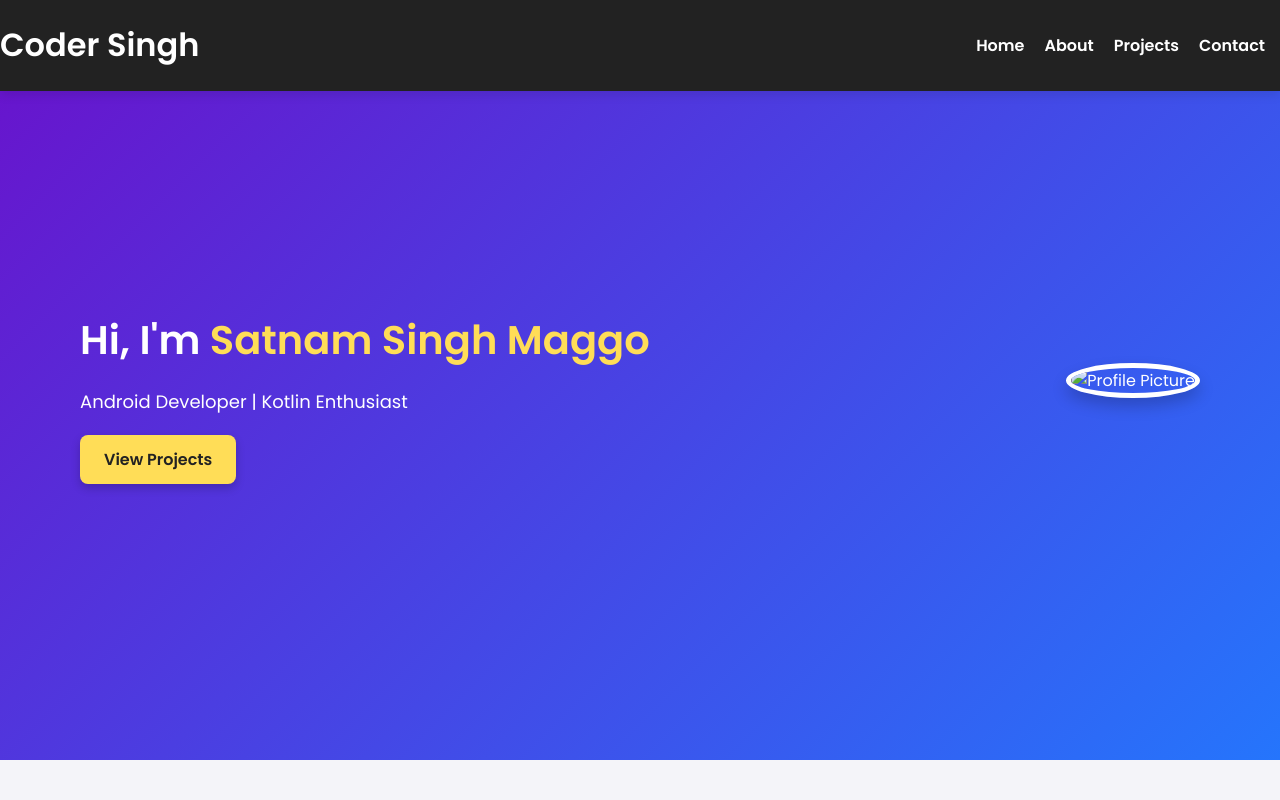
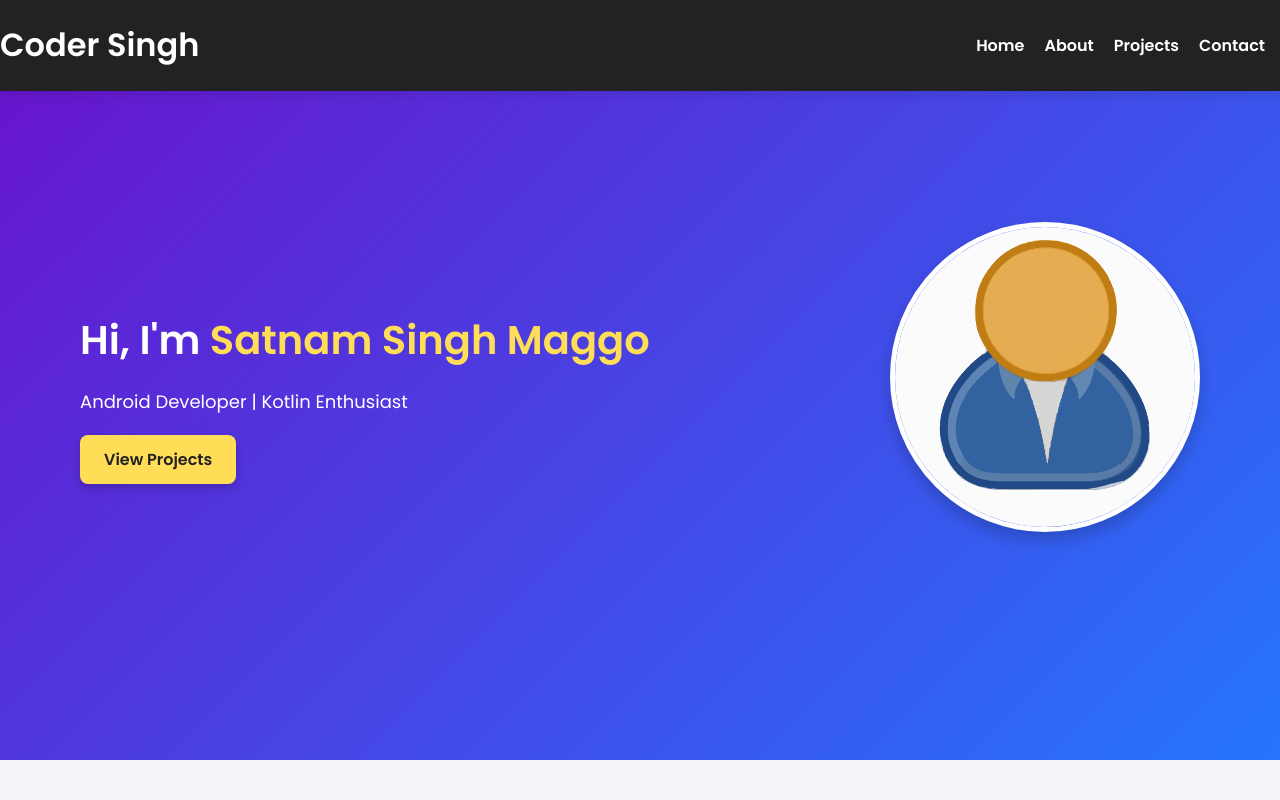
Before and after one commit to CoderSingh1/CoderSingh1.github.io, a plain HTML site: page index.html in a window 1280 px wide. Shown: the top 800 px of the page. Drawn offline with Linux system fonts and the light colour scheme.

Commit message:
Update index.html

```diff
--- a/index.html
+++ b/index.html
@@ -29,7 +29,7 @@
                 <a href="#projects" class="btn">View Projects</a>
             </div>
             <div class="user-photo">
-                <img src="profilephoto.jpg" alt="Profile Picture">
+                <img src="profilephoto.svg" alt="Profile Picture">
             </div>
         </section>
         <section id="about">
```
